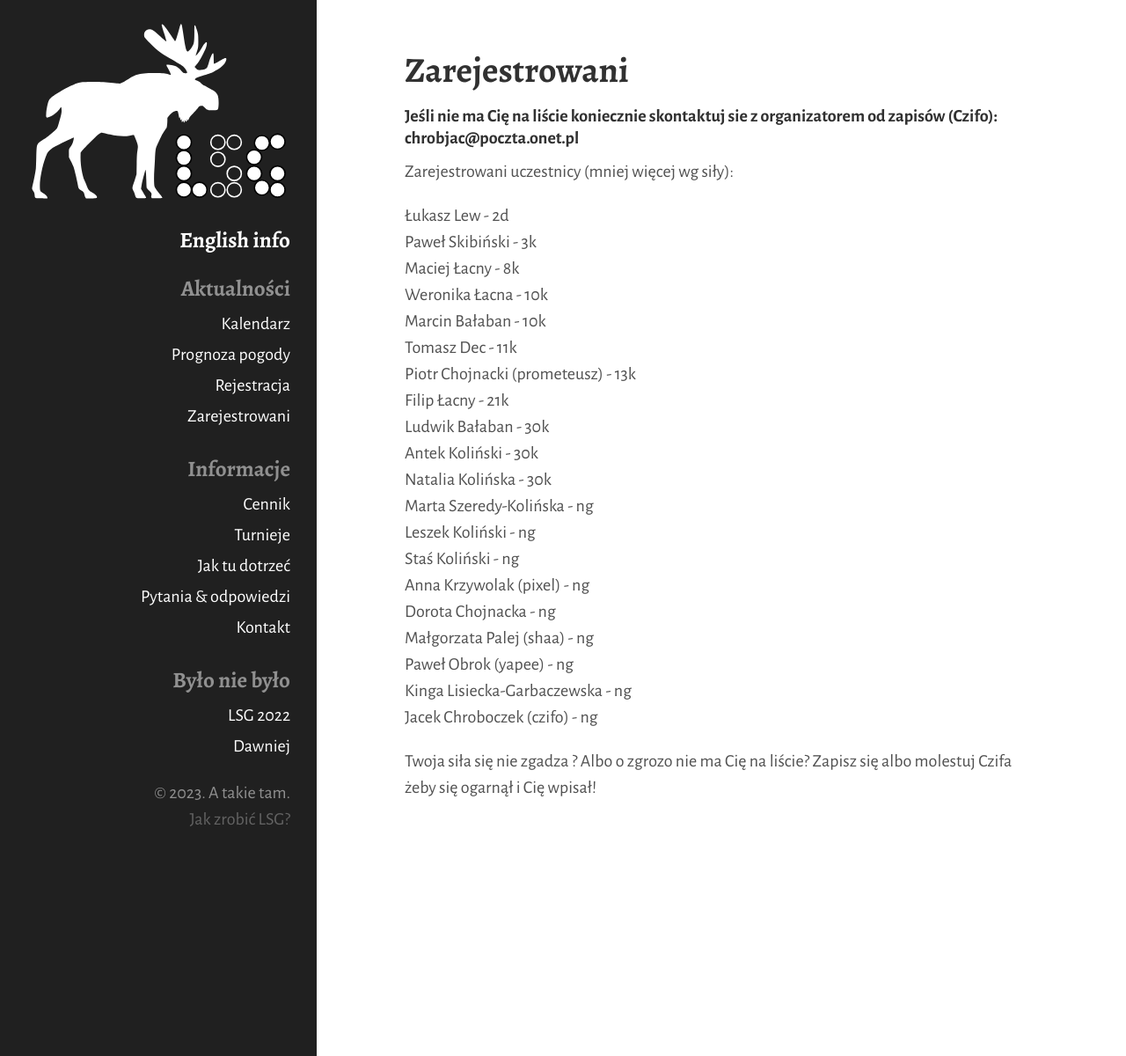
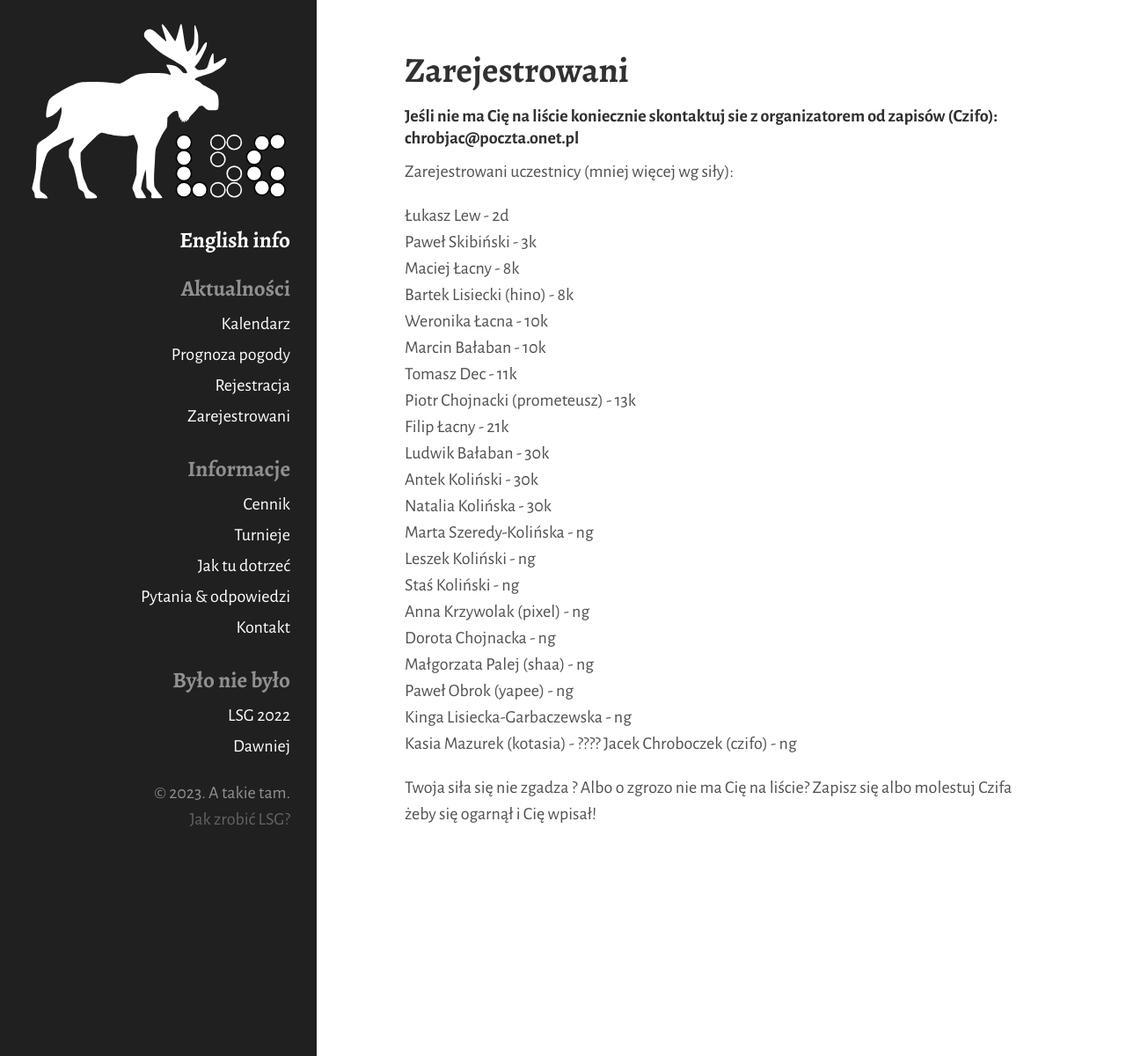
Before and after one commit to tasuki/lsg, a Jekyll site: the page built from zarejestrowani.md, in a window 1280 px wide. Shown: the whole page at 88% size. Built offline with Jekyll 4.4.1, drawn with Linux system fonts in a browser that asks for light colours.

Commit message:
Update zarejestrowani.md

```diff
--- a/zarejestrowani.md
+++ b/zarejestrowani.md
@@ -14,6 +14,7 @@ Zarejestrowani uczestnicy (mniej więcej wg siły):
 Łukasz Lew - 2d <br>
 Paweł Skibiński - 3k <br>
 Maciej Łacny - 8k <br>
+Bartek Lisiecki (hino) - 8k <br>
 Weronika Łacna - 10k <br>
 Marcin Bałaban - 10k <br>
 Tomasz Dec - 11k <br>
@@ -30,6 +31,7 @@ Dorota Chojnacka - ng <br>
 Małgorzata Palej (shaa) - ng <br>
 Paweł Obrok (yapee) - ng <br>
 Kinga Lisiecka-Garbaczewska - ng <br>
+Kasia Mazurek (kotasia) - ????
 Jacek Chroboczek (czifo) - ng <br>
 
 
```
